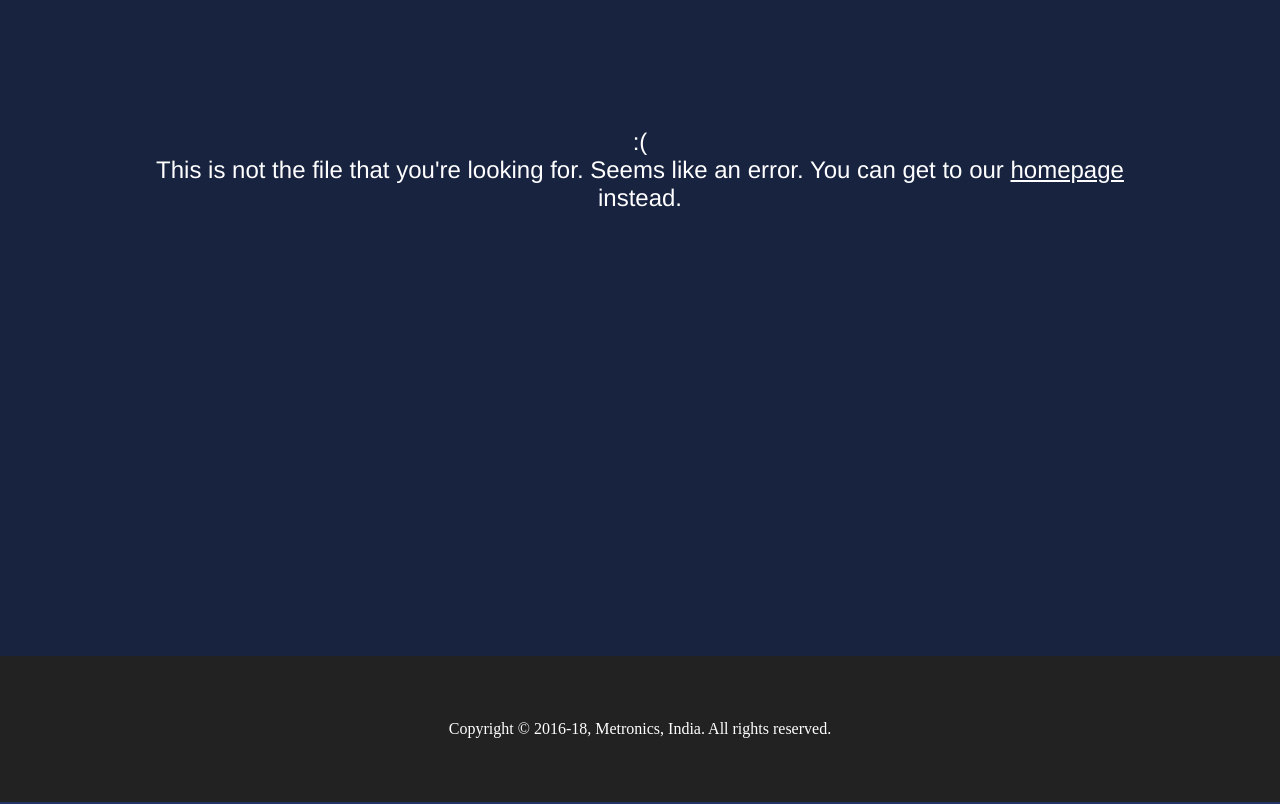
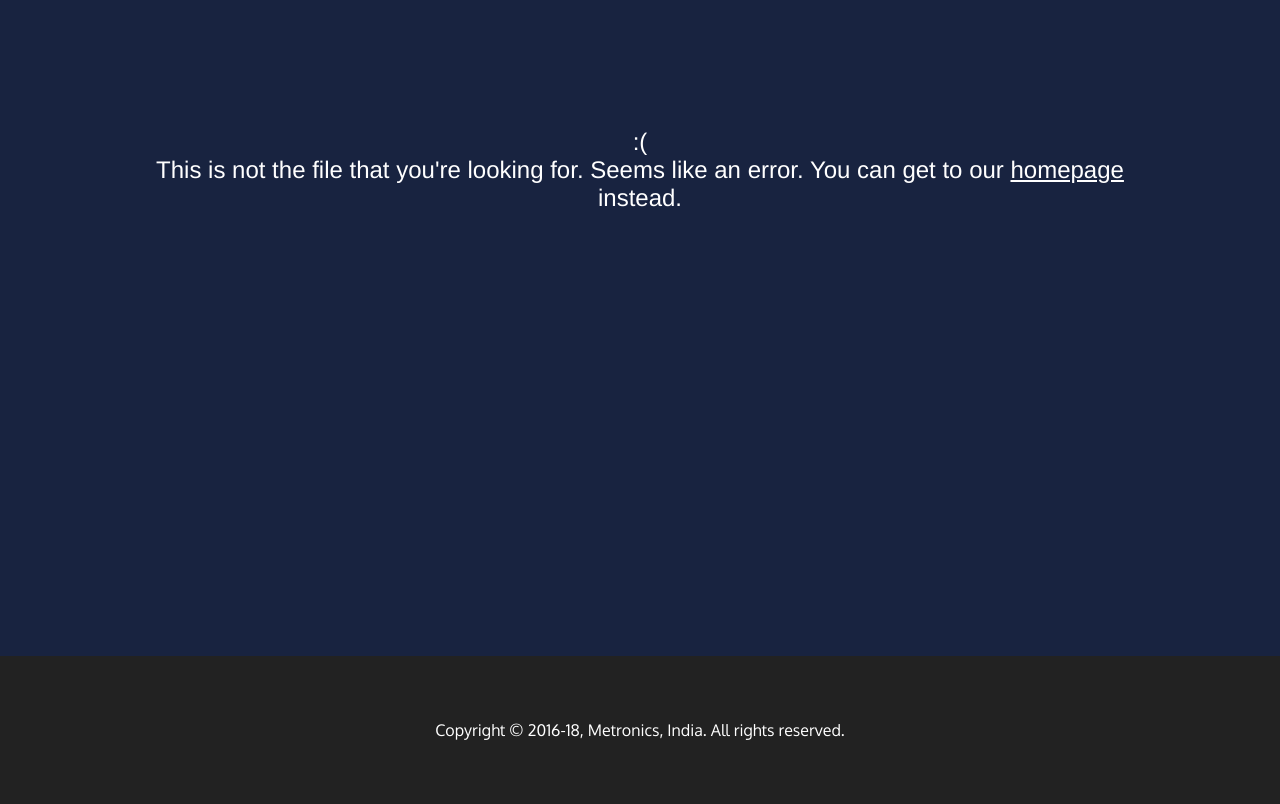
Before and after one commit to metronicsin/metronics.in, a plain HTML site: page error.html in a window 1280 px wide. Drawn offline with Linux system fonts and the light colour scheme.

Commit message:
Fix font name in basic.css

```diff
--- a/basic.css
+++ b/basic.css
@@ -1,7 +1,7 @@
 @import url('https://fonts.googleapis.com/css?family=Oxygen');
 
 body {
-    font-family: 'PT Sans';
+    font-family: 'Oxygen';
     margin: 0;
     background-color: #244;
     color: #fff;
```
